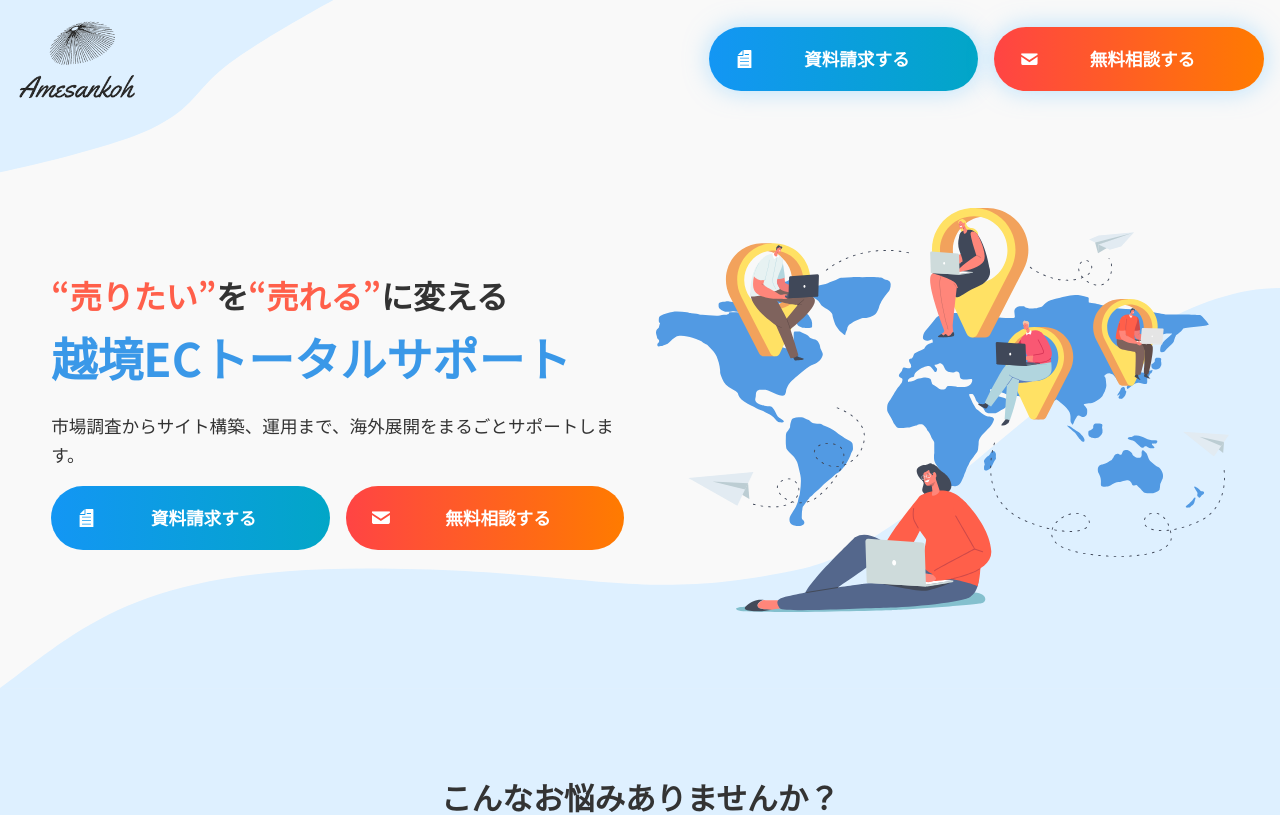
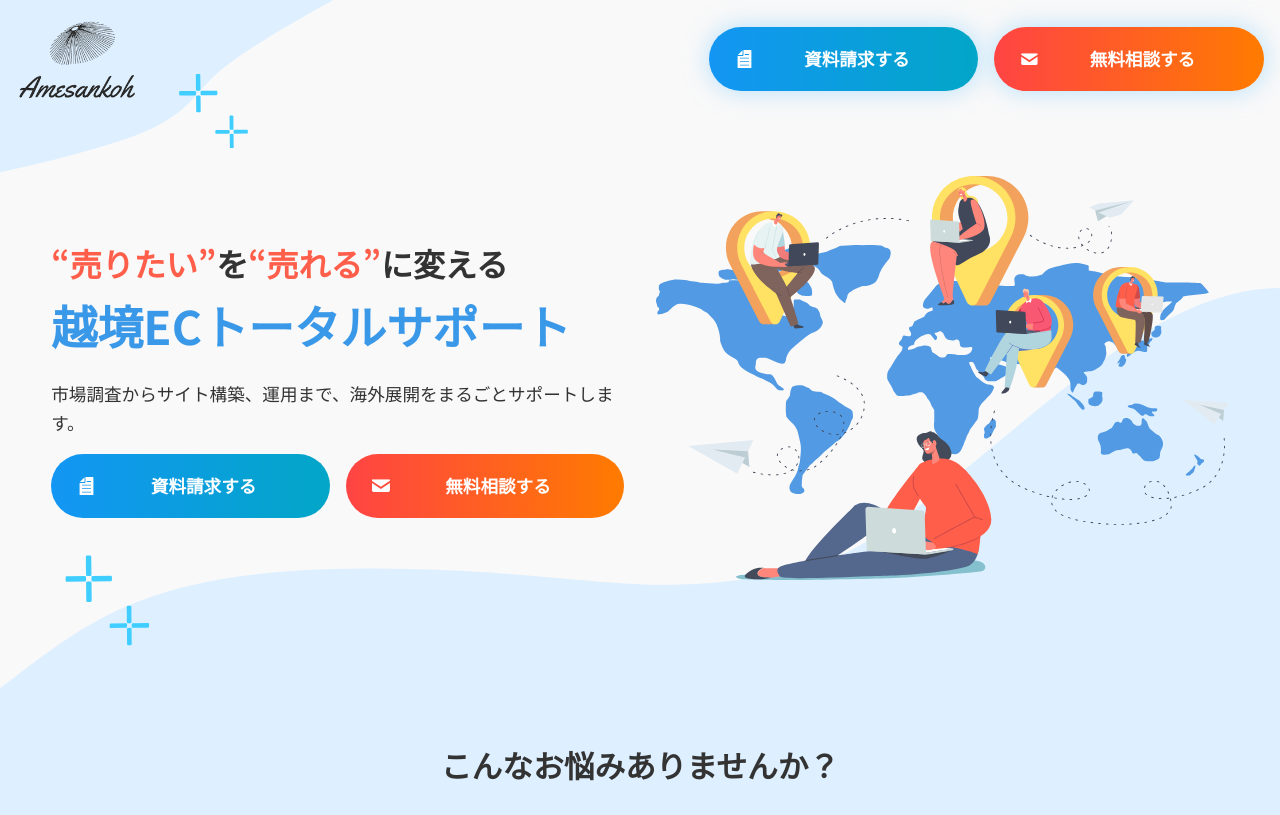
Before and after one commit to ayanottt/ekkyo-amesankoh-lp, a Next.js app: page /lp in a window 1280 px wide. Shown: the top 815 px of the page. Built offline with nearby package versions, Linux system fonts and the light colour scheme.

Commit message:
add css back

```diff
--- a/src/app/lp/style.css
+++ b/src/app/lp/style.css
@@ -280,8 +280,20 @@ hero
   height: 100%;
   z-index: -1;
 }
+.section-hero::after {
+  content: "";
+  position: absolute;
+  background-image: url(../../../public/images/lp/back_object.svg);
+  width: 10%;
+  height: 10%;
+  background-repeat: no-repeat;
+  background-position: left top;
+  background-size: contain;
+  top: 10%;
+  left: 14%;
+}
 .hero {
-  padding-top: 3rem;
+  padding-top: 1rem;
   display: flex;
   align-items: center;
   justify-content: space-between;
@@ -335,6 +347,7 @@ features
 ============================================ */
 .section-features {
   padding-top: 0;
+  padding-bottom: 4em;
 }
 .features-grid {
   display: grid;
```
Also changed, not shown: public/images/lp/back.svg.
